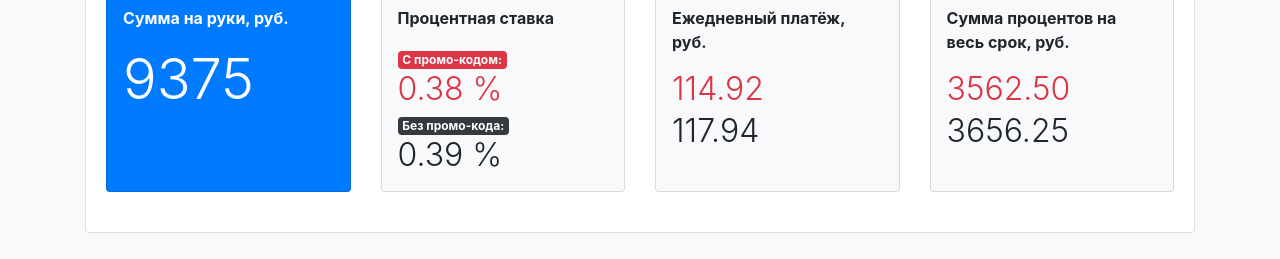
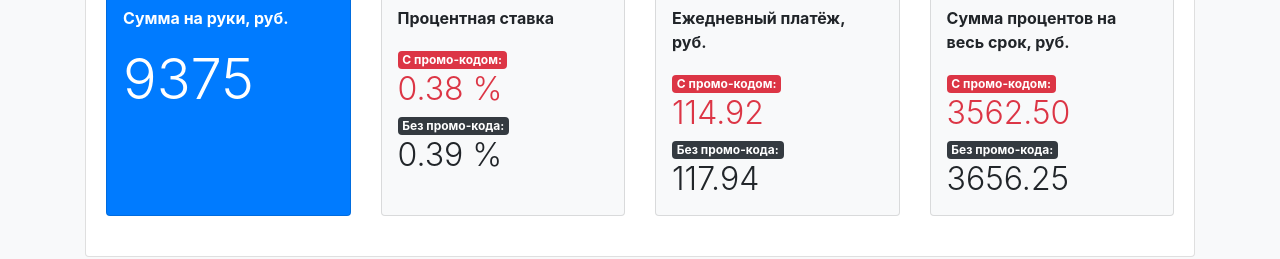
Before and after one commit to begimov/7CalcDemo, a Vue app: page / in a window 1280 px wide. Shown: the part 374-633 px from the top of the page. Built offline with nearby package versions, Linux system fonts and the light colour scheme.

Commit message:
minor updates to UI visuals made

```diff
--- a/src/components/Calcpawnshop.vue
+++ b/src/components/Calcpawnshop.vue
@@ -93,8 +93,8 @@
           <div class="card h-100 bg-light">
             <div class="card-body p-3">
               <p class="font-weight-bold">Ежедневный платёж, руб.</p>
-              <h2 class="mb-1 font-weight-light text-danger">{{ dailyPaymentWithPromoCode }}</h2>
-              <h2 class="mb-0 font-weight-light">{{ dailyPaymentWithoutPromoCode }}</h2>
+              <p class="mb-0 text-danger"><span class="badge badge-danger">С промо-кодом:</span></p><h2 class="mb-1 font-weight-light text-danger">{{ dailyPaymentWithPromoCode }}</h2>
+              <p class="mb-0"><span class="badge badge-dark">Без промо-кода:</span></p><h2 class="mb-0 font-weight-light">{{ dailyPaymentWithoutPromoCode }}</h2>
             </div>
           </div>
         </transition>
@@ -104,8 +104,8 @@
           <div class="card h-100 bg-light">
             <div class="card-body p-3">
               <p class="font-weight-bold">Сумма процентов на весь срок, руб.</p>
-              <h2 class="mb-1 font-weight-light text-danger">{{ totalInterestWithPromoCode }}</h2>
-              <h2 class="mb-0 font-weight-light">{{ totalInterestWithoutPromoCode }}</h2>
+              <p class="mb-0 text-danger"><span class="badge badge-danger">С промо-кодом:</span></p><h2 class="mb-1 font-weight-light text-danger">{{ totalInterestWithPromoCode }}</h2>
+              <p class="mb-0"><span class="badge badge-dark">Без промо-кода:</span></p><h2 class="mb-0 font-weight-light">{{ totalInterestWithoutPromoCode }}</h2>
             </div>
           </div>
         </transition>
--- a/src/components/Calcpurchase.vue
+++ b/src/components/Calcpurchase.vue
@@ -69,8 +69,8 @@
         <transition appear name="dailypayment">
           <div class="card h-100 bg-light">
             <div class="card-body p-3">
-              <p class="font-weight-bold">Стоимость с промокодом, руб.</p>
-              <h2 class="mb-1 font-weight-light text-danger">{{ totalWithPromoCode }}</h2>
+              <p class="font-weight-bold">Стоимость с промо-кодом, руб.</p>
+              <p class="mb-0 text-danger"><span class="badge badge-danger">С промо-кодом:</span></p><h2 class="mb-1 font-weight-light text-danger">{{ totalWithPromoCode }}</h2>
               <!-- <h2 class="mb-0 font-weight-light">{{ totalWithoutPromoCode }}</h2> -->
             </div>
           </div>
```
